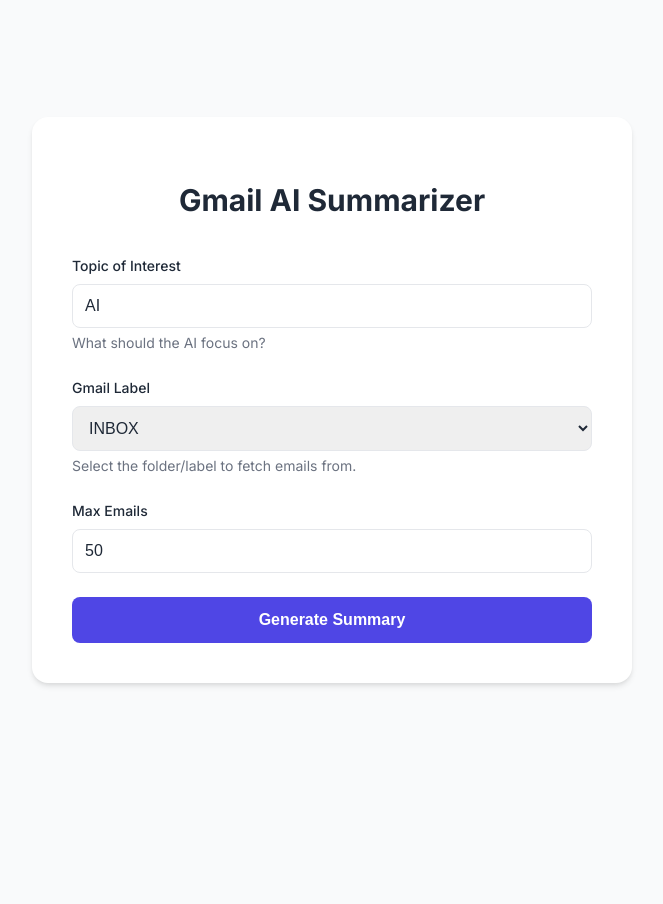
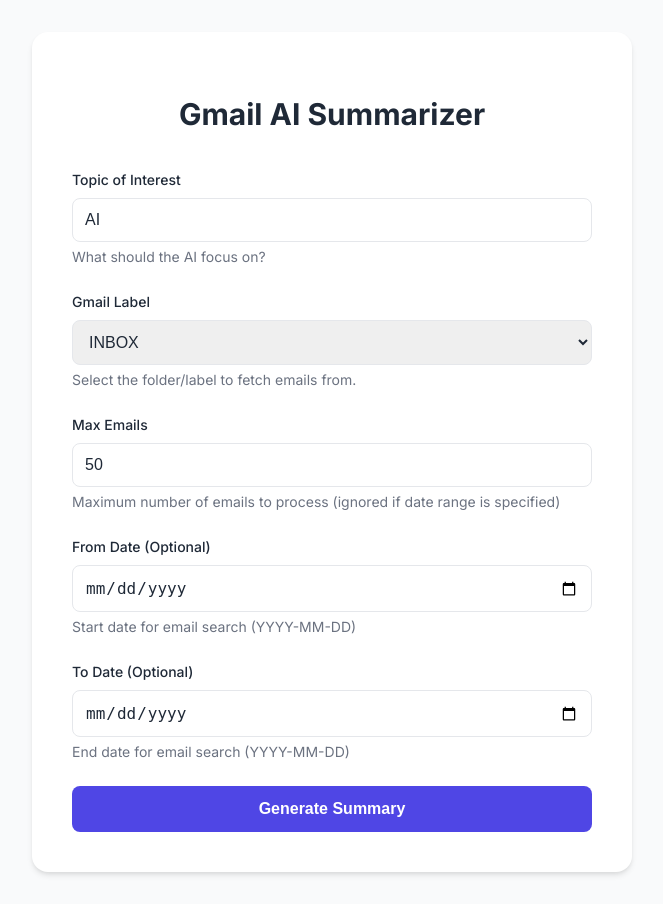
Before and after one commit to rkolosovskiy/Email-Summariser, a Flask app: page / in a window 1280 px wide. Shown: the whole page, without its empty margins (308-971 px from the left). Before the commit the page ends 686 px from the top, so only its background shows below. Run offline with Flask 3, Linux system fonts and the light colour scheme; the visitor is signed in with stand-in values (Sample User, id 1).

Commit message:
Add date range filtering for email fetching in UI and CLI

```diff
--- a/app.py
+++ b/app.py
@@ -237,10 +237,19 @@
     except ValueError:
         max_emails = 50
 
+    # Get date range parameters (optional)
+    after_date = request.form.get('after_date') or None
+    before_date = request.form.get('before_date') or None
+
     # 1. Authenticate & Fetch
     try:
         client = get_gmail_client()
-        emails = client.fetch_emails(label_name=label, max_results=max_emails)
+        emails = client.fetch_emails(
+            label_name=label,
+            max_results=max_emails,
+            after_date=after_date,
+            before_date=before_date
+        )
     except Exception as e:
         import traceback
         return f"<h3>Error</h3><pre>{str(e)}\n\n{traceback.format_exc()}</pre>", 500
--- a/templates/index.html
+++ b/templates/index.html
@@ -65,6 +65,7 @@
 
         input[type="text"],
         input[type="number"],
+        input[type="date"],
         select {
             width: 100%;
             padding: 0.75rem;
@@ -81,6 +82,10 @@
             outline: none;
             border-color: var(--primary);
             box-shadow: 0 0 0 3px rgba(79, 70, 229, 0.1);
+        }
+
+        input[type="date"] {
+            cursor: pointer;
         }
 
         button {
@@ -146,7 +151,20 @@
 
                 <div class="form-group">
                     <label for="max_emails">Max Emails</label>
-                    <input type="number" id="max_emails" name="max_emails" value="50" min="1" max="500">
+                    <input type="number" id="max_emails" name="max_emails" value="50" min="1" max="1000">
+                    <div class="helper-text">Maximum number of emails to process (ignored if date range is specified)</div>
+                </div>
+
+                <div class="form-group">
+                    <label for="after_date">From Date (Optional)</label>
+                    <input type="date" id="after_date" name="after_date">
+                    <div class="helper-text">Start date for email search (YYYY-MM-DD)</div>
+                </div>
+
+                <div class="form-group">
+                    <label for="before_date">To Date (Optional)</label>
+                    <input type="date" id="before_date" name="before_date">
+                    <div class="helper-text">End date for email search (YYYY-MM-DD)</div>
                 </div>
 
                 <button type="submit" id="submitBtn">Generate Summary</button>
```
Also changed, not shown: gmail_client.py (+40 -6 lines), main.py (+20 -1 lines).
